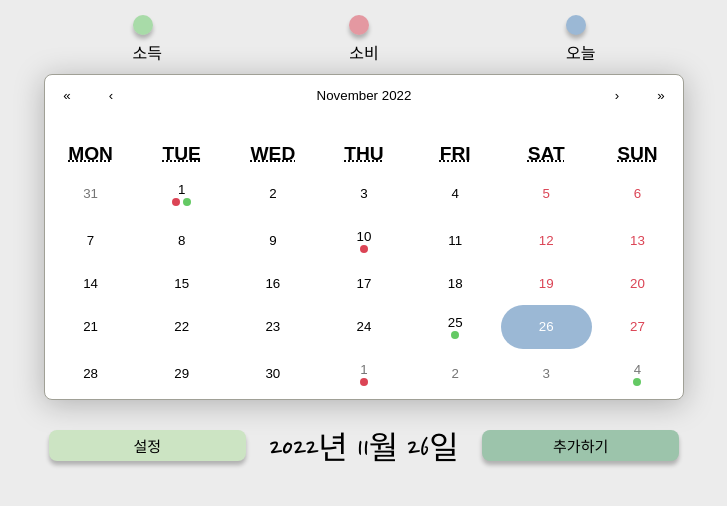
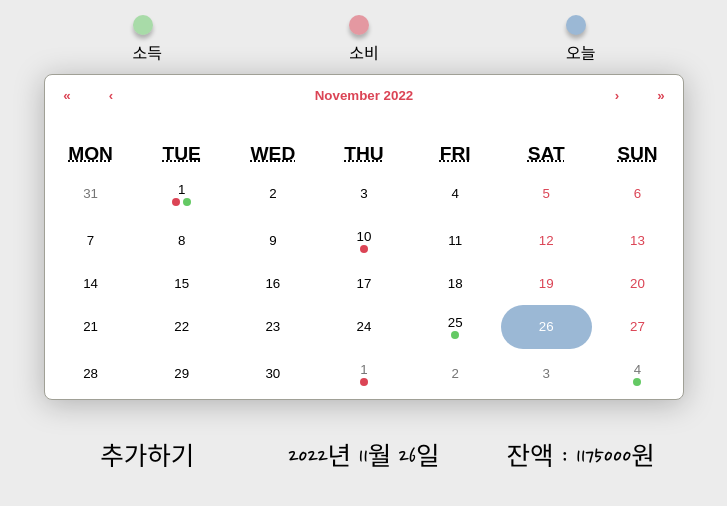
Before and after one commit to valletgood/accountBook, a React (Create React App) app: page / in a window 1280 px wide. Shown: the top 506 px of the page, without its empty margins (276-1003 px from the left). Built offline with nearby package versions, Linux system fonts and the light colour scheme; a web font is replaced by a local one.

Commit message:
수정3차

```diff
--- a/src/App.css
+++ b/src/App.css
@@ -55,6 +55,8 @@ body {
   margin-bottom: 1em;
 }
 .react-calendar__navigation button {
+  font-weight: bold;
+  color: #db4455;
   min-width: 44px;
   background: none;
 }
@@ -210,14 +212,21 @@ body {
 
 /* Home */
 
-.show_date {
+.show_title {
   font-family: 'Nanum Pen Script', cursive;
-  font-size: 2.5vw;
+  font-size: 2vw;
   margin-top: 20px;
   display: grid;
   grid-template-columns: 1fr 1fr 1fr;
   text-align: center;
   align-items: center;
+}
+
+.show_title button{
+  background: none;
+  box-shadow: none;
+  font-family: 'Nanum Pen Script', cursive;
+  font-size: 2vw;
 }
 
 .show_content {
--- a/src/App.js
+++ b/src/App.js
@@ -1,16 +1,12 @@
 import React, { useEffect, useReducer, useRef, useState } from 'react';
+import { BrowserRouter, Routes, Route } from 'react-router-dom'
 import Calendar from 'react-calendar';
-import { BrowserRouter, Routes, Route } from 'react-router-dom'
-
-import moment from 'moment';
 import './App.css';
-
 import New from './New';
 import Home from './Home';
-
+import Edit from './Edit';
+import moment from 'moment';
 import { dummy } from './util/dummy';
-import Setting from './Setting';
-import Edit from './Edit';
 
 const reducer = (state, action) => {
   let newState = [];
@@ -23,7 +19,7 @@ const reducer = (state, action) => {
       break;
     }
     case 'REMOVE': {
-      newState = state.filter((it) => it.dateid !== action.targetDate);
+      newState = state.filter((it) => it.itemNo !== action.targetID);
       break;
     }
     case 'EDIT': {
@@ -76,9 +72,9 @@ function App() {
     })
   }
 
-  const onRemove = (itemNo) => {
+  const onRemove = (targetID) => {
     dispatch({
-      type: 'REMOVE', itemNo
+      type: 'REMOVE', targetID
     })
   }
 
@@ -143,7 +139,6 @@ function App() {
               <Routes>
                 <Route path='/' element={<Home />} />
                 <Route path='/New' element={<New />} />
-                <Route path='/Setting' element={<Setting />} />
                 <Route path='/Edit/:itemNo' element={<Edit />} />
               </Routes>
             </div>
--- a/src/Edit.js
+++ b/src/Edit.js
@@ -8,7 +8,7 @@ const Edit = () => {
 
     const date = useContext(moneyDateContext)
 
-    const { onEdit } = useContext(moneyDispatchContext)
+    const { onEdit, onRemove } = useContext(moneyDispatchContext)
 
     const navigate = useNavigate()
 
@@ -25,11 +25,9 @@ const Edit = () => {
     const [targetID, setTargetID] = useState();
 
     const { itemNo } = useParams();
-    console.log(itemNo)
-
 
     const handleEdit = () => {
-        const originData = data.filter((it) => it.dateid === date)
+
         if (memo.length < 1) {
             memoRef.current.focus();
             return;
@@ -39,6 +37,13 @@ const Edit = () => {
         } else {
             onEdit(targetID, pay, memo, payOption)
             alert('수정이 완료되었습니다.')
+        }
+        navigate('/', { replace: true })
+    }
+
+    const handleRemove = () => {
+        if (window.confirm('정말 기록을 삭제하시겠습니까?')) {
+            onRemove(targetID)
         }
         navigate('/', { replace: true })
     }
@@ -62,7 +67,6 @@ const Edit = () => {
         }
     }, [itemNo, data])
 
-
     return (
         <div className='Edit'>
             <p>{date}의 기록 수정
@@ -80,6 +84,8 @@ const Edit = () => {
             </p>
             <MyButton text={'뒤로가기'} onClick={() => navigate(-1)} />
             <MyButton text={'수정하기'} type={'positive'} onClick={handleEdit} />
+            <MyButton text={'삭제하기'} type={'negative'} onClick={handleRemove} />
+
         </div>
     )
 }
--- a/src/Home.js
+++ b/src/Home.js
@@ -1,4 +1,4 @@
-import React, { useContext } from 'react';
+import React, { useContext, useEffect, useState } from 'react';
 import { moneyDateContext, moneyDispatchContext, moneyStateContext } from './App';
 import { useNavigate } from 'react-router-dom'
 import MyButton from './util/MyButton';
@@ -9,37 +9,35 @@ const Home = () => {
 
     const date = useContext(moneyDateContext)
 
-    const { onRemove } = useContext(moneyDispatchContext)
+    const [money, setMoney] = useState()
 
     const navigate = useNavigate()
 
-    const handleRemove = () => {
-        const handleItem = data.filter((it) => it.dateid === date)
-        if (handleItem.length >= 1) {
-            if (window.confirm(`정말 ${date}의 기록을 삭제하시겠습니까?`)) {
-                onRemove(date)
-            }
-        } else {
-            alert('존재하는 기록이 없습니다.')
+    useEffect(() => {
+        let account = 0;
+        const plusMoney = data.filter((it) => it.payOption === 'plus')
+        const minusMoney = data.filter((it) => it.payOption === 'minus')
+        for (let i = 0; i < plusMoney.length; i++) {
+            account = account + parseInt(plusMoney[i].pay)
         }
-    }
-
-    console.log(data)
-    console.log(date)
+        for (let i = 0; i < minusMoney.length; i++) {
+            account = account - parseInt(minusMoney[i].pay)
+        }
+        setMoney(account)
+    }, [data])
 
     return (
         <div className='Home'>
-            <div className='show_date'>
-                <MyButton text={'설정'} onClick={() => navigate('/Setting')} />
-                {date}
+            <div className='show_title'>
                 <MyButton text={'추가하기'} type={'positive'} onClick={() => navigate('/New')} />
+                <span>{date}</span>
+                <span> 잔액 : {money}원</span>
             </div>
             <div className='show_box'>
                 {data.map((it) => it.dateid === date ?
                     <div className='show_content'>
                         <p>{it.payOption === 'plus' ? '소득 : ' : '소비 : '}{it.memo} <br />{it.pay + '원'}</p>
                         <MyButton text={'수정하기'} onClick={() => navigate(`/Edit/${it.itemNo}`)} />
-                        <MyButton text={'삭제하기'} type={'negative'} onClick={handleRemove} />
                     </div>
                     :
                     null)}
--- a/src/Setting.js
+++ /dev/null
@@ -1,9 +0,0 @@
-const Setting = () => {
-    return (
-        <div className='Setting'>
-            <h4>hi</h4>
-        </div>
-    )
-}
-
-export default Setting;
```
